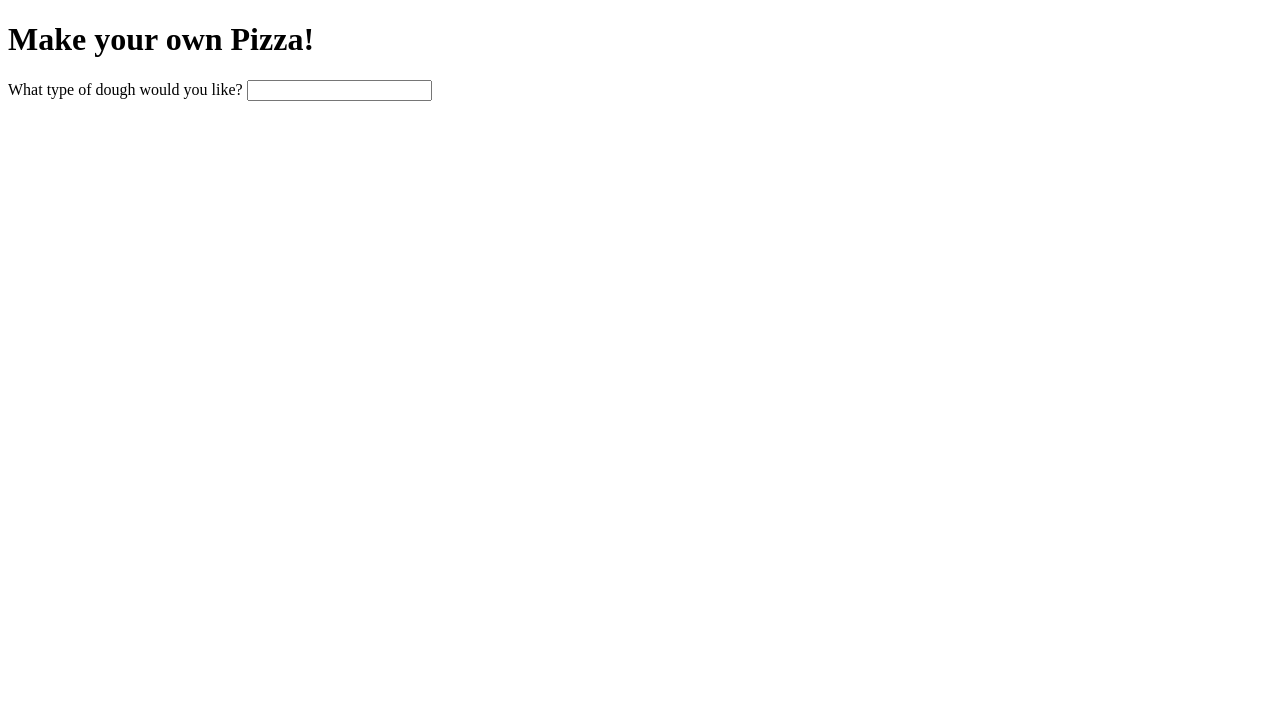
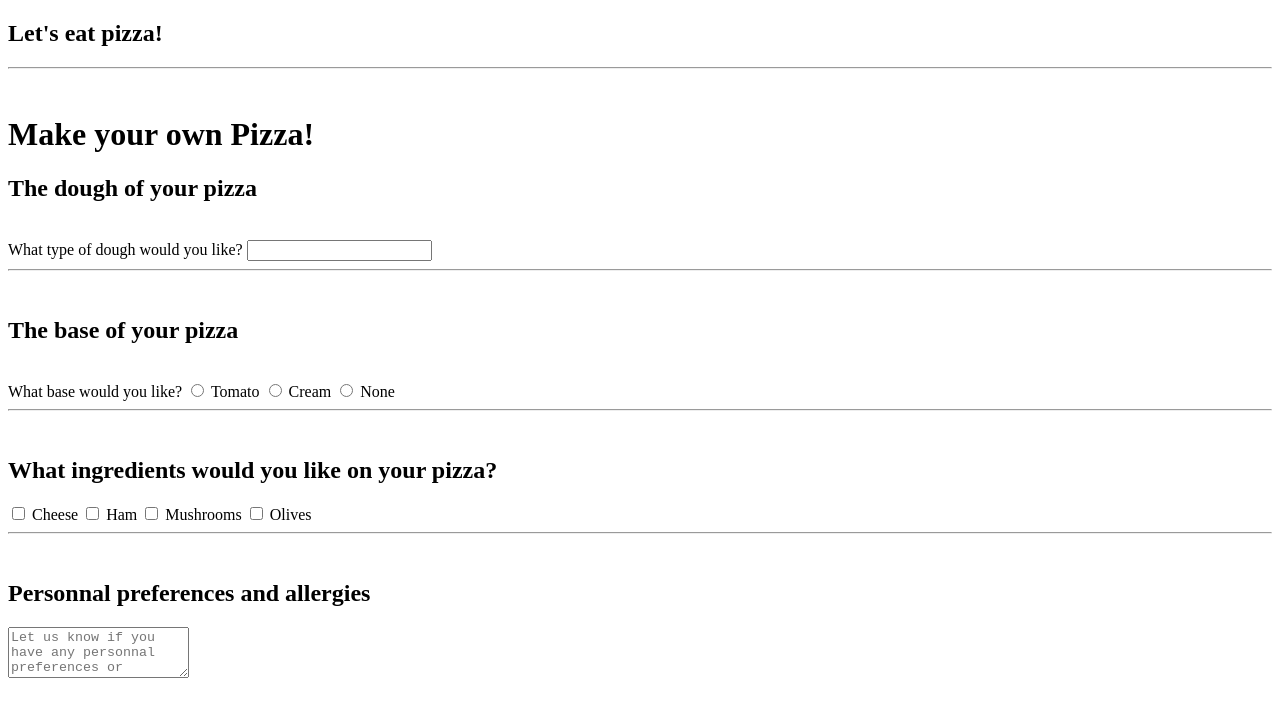
Before and after one commit to XxSachaxX/test_form, a plain HTML site: page index.html in a window 1280 px wide. Drawn offline with Linux system fonts and the light colour scheme.

Commit message:
Html skeleton

```diff
--- a/index.html
+++ b/index.html
@@ -3,12 +3,21 @@
 <head>
 	<meta charset="utf-8">
 	<meta name="viewport" content="width=device-width, initial-scale=1">
-	<title>form_test</title>
+	<title>Pizza form</title>
 </head>
 <body>
+
+	<section>
+		<h1>Let's eat pizza!</h1>
+	</section>
+	<hr>
+	<br>
+
 <form>
 	<h1>Make your own Pizza!</h1>
 	<section class="dough_selection">
+		<h2>The dough of your pizza</h2>
+		<br>
 		<label for="dough">What type of dough would you like?</label>
 		<input list="doughs" name="dough" id="dough">
 		<datalist id="doughs">
@@ -17,6 +26,42 @@
 			<option value="Cheesy crust"></option>
 		</datalist>
 	</section>
+	<hr>
+	<br>
+
+	<section class = "base_selection">
+		<h2>The base of your pizza</h2>
+		<br>
+		<label for ="base">What base would you like?</label>
+		<input type="radio" name="base" id="tomato" name="tomato" >
+		<label for="tomato">Tomato</label>
+		<input type="radio" name="base" id="cream" name="cream" >
+		<label for="cream">Cream</label>
+		<input type="radio" name="base" id="none" name="none" >
+		<label for="none">None</label>
+	</section>
+	<hr>
+	<br>
+
+	<section class="ingredients_selection">
+		<h2>What ingredients would you like on your pizza?</h2>
+		 <input type="checkbox" name="ingredients" id="cheese" value="cheese">
+          <label for="cheese">Cheese</label>
+           <input type="checkbox" name="ingredients" id="ham" value="ham">
+          <label for="ham">Ham</label>
+           <input type="checkbox" name="ingredients" id="mushrooms" value="mushrooms">
+          <label for="mushrooms">Mushrooms</label>
+           <input type="checkbox" name="ingredients" id="olives" value="olives">
+          <label for="olives">Olives</label>
+	</section>
+	<hr>
+	<br>
+
+	<section>
+		<h1>Personnal preferences and allergies</h1>
+		<textarea name="preferences" rows="3" cols="" placeholder="Let us know if you have any personnal preferences or allergies."></textarea>
+	</section>
+
 </form>
 </body>
 </html>
```
